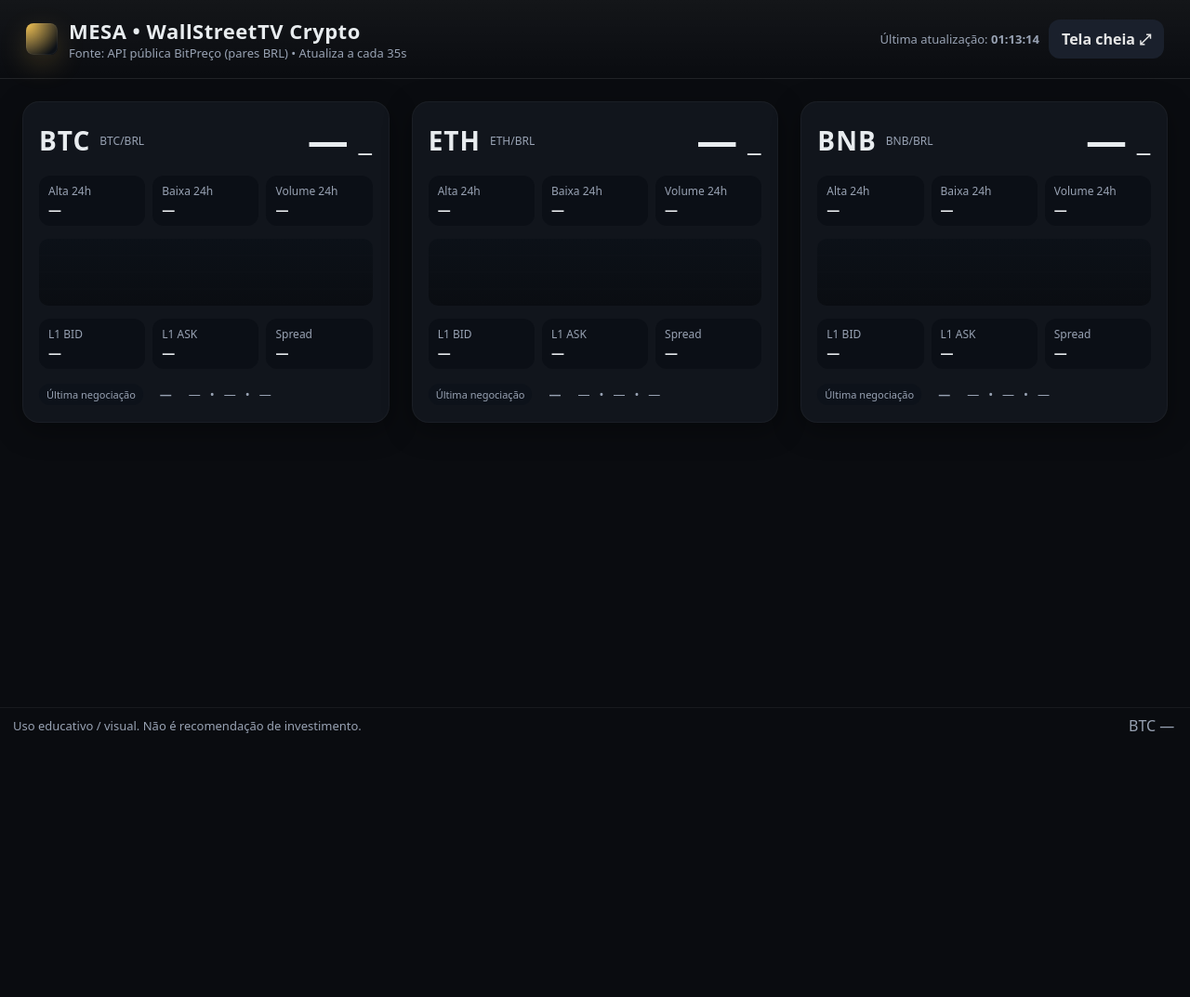
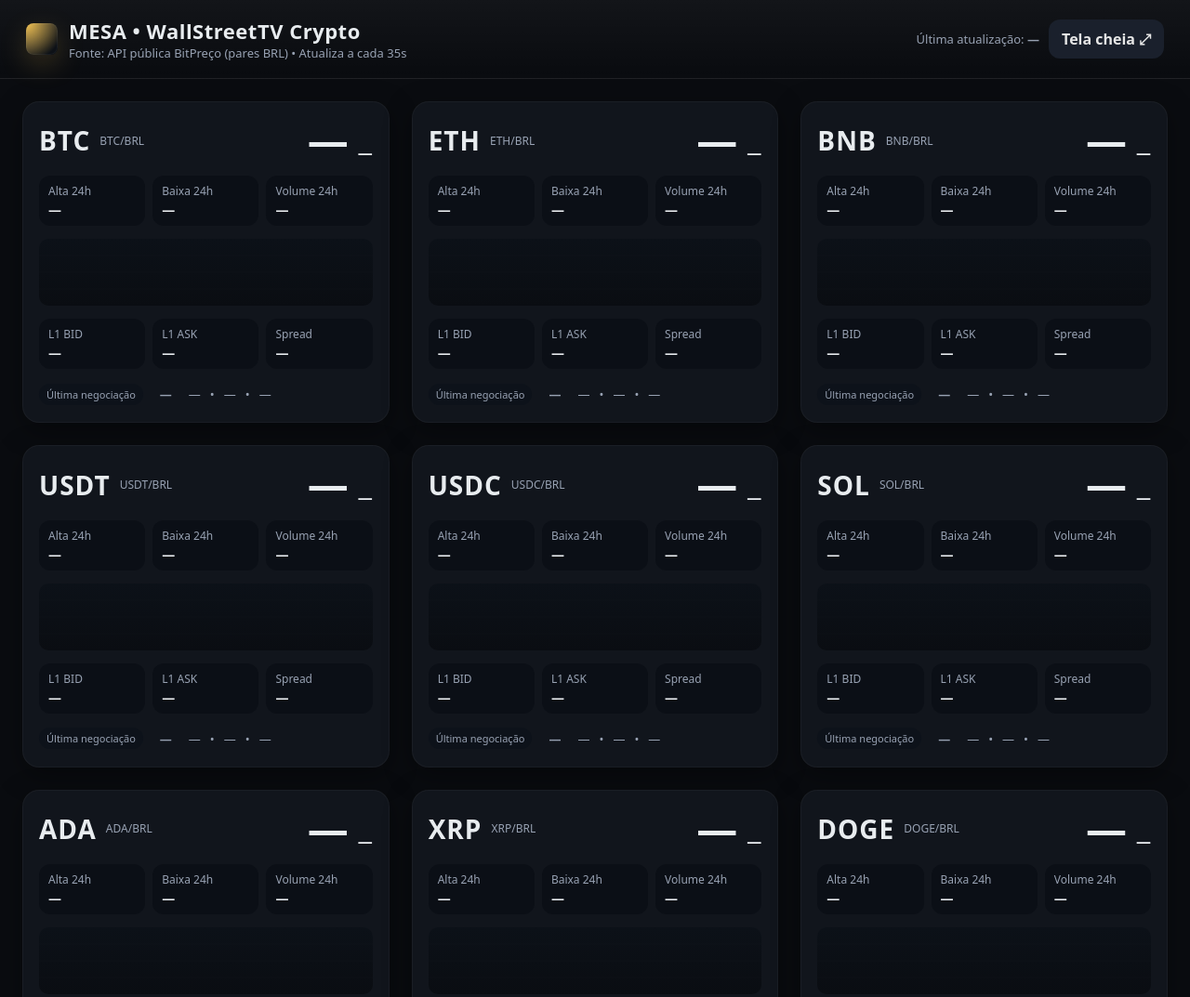
Before and after one commit to digitalrobertlima/wallstreetTV, a plain HTML site: page index.html in a window 1280 px wide. Shown: the top 1073 px of the page at 93% size. Before the commit the page ends 800 px from the top, so only its background shows below. Drawn offline with Linux system fonts and the light colour scheme; no server answers.

Commit message:
feat: add USDT/USDC/SOL/ADA/XRP/DOGE pairs; fix all-brl ticker key mapping; implement API-respectful rate limiting (retry/backoff, batch requests, hidden-tab throttling) and non-overlapping scheduler

```diff
--- a/index.html
+++ b/index.html
@@ -108,11 +108,20 @@
 (() => {
   // ===== CONFIG ==============================================================
   const REFRESH_MS = 35_000; // 35 segundos
+  const REFRESH_HIDDEN_MS = 90_000; // reduzir consumo quando aba estiver oculta
   const MAX_POINTS = 360;    // ~3.5h de histórico
+  const TARGET_MAX_REQ_PER_MIN = 28; // margem de segurança sob 30/min
   const COINS = [
     { symbol: 'BTC', pair: 'btc-brl', label: 'BTC/BRL' },
     { symbol: 'ETH', pair: 'eth-brl', label: 'ETH/BRL' },
     { symbol: 'BNB', pair: 'bnb-brl', label: 'BNB/BRL' },
+  // adicionados
+  { symbol: 'USDT', pair: 'usdt-brl', label: 'USDT/BRL' },
+  { symbol: 'USDC', pair: 'usdc-brl', label: 'USDC/BRL' },
+  { symbol: 'SOL',  pair: 'sol-brl',  label: 'SOL/BRL'  },
+  { symbol: 'ADA',  pair: 'ada-brl',  label: 'ADA/BRL'  },
+  { symbol: 'XRP',  pair: 'xrp-brl',  label: 'XRP/BRL'  },
+  { symbol: 'DOGE', pair: 'doge-brl', label: 'DOGE/BRL' },
   ];
   const ENDPOINTS = {
     TICKERS_ALL: 'https://api.bitpreco.com/all-brl/ticker',
@@ -122,6 +131,17 @@
   };
   const fmtBRL = new Intl.NumberFormat('pt-BR', { style:'currency', currency:'BRL' });
   const fmtNum = new Intl.NumberFormat('pt-BR', { maximumFractionDigits: 8 });
+  const sleep = (ms)=> new Promise(r=> setTimeout(r, ms));
+
+  function computeTradesEvery(baseMs){
+    const N = COINS.length;
+    const cpm = 60_000 / baseMs; // ciclos por minuto
+    const baseline = cpm * (1 + N); // all-brl + orderbooks por ciclo
+    const budget = TARGET_MAX_REQ_PER_MIN - baseline;
+    if (budget <= 0) return 9999; // desabilita trades na prática
+    const freq = Math.ceil((cpm * N) / budget); // ciclos entre fetch de trades
+    return Math.max(1, Math.min(10, freq));
+  }
 
   // ===== STATE ===============================================================
   const S = Object.fromEntries(COINS.map(c => [c.pair, {
@@ -179,17 +199,38 @@
 
   // ===== FETCHERS ============================================================
   async function getJSON(url){
+    let attempt = 0;
+    let delay = 500; // ms
+    while(true){
+      try{
         const res = await fetch(url, { cache:'no-store' });
+        if(res.status === 429){
+          // respeitar Retry-After se presente
+          const ra = res.headers.get('Retry-After');
+          const raMs = ra ? (Number(ra) * 1000) : delay;
+          await sleep(raMs + Math.random()*250);
+          attempt++; delay *= 2;
+          if(attempt >= 3) throw new Error(`HTTP 429 (limite) @ ${url}`);
+          continue;
+        }
         if(!res.ok) throw new Error(`HTTP ${res.status} @ ${url}`);
         return await res.json();
+      }catch(err){
+        attempt++;
+        if(attempt >= 3) throw err;
+        await sleep(delay + Math.random()*200);
+        delay *= 2;
+      }
+    }
   }
 
   async function fetchTickers(){
     try {
       const data = await getJSON(ENDPOINTS.TICKERS_ALL);
       for(const c of COINS){
-        const k = c.pair; // chave "btc-brl" etc.
-        const t = data[k] || data[c.symbol] || data[c.symbol?.toLowerCase?.()] || data[c.symbol?.toUpperCase?.()];
+        const k = c.pair; // ex.: "btc-brl"
+        const keyUpperPair = k.toUpperCase(); // ex.: "BTC-BRL" (como vem no all-brl)
+        const t = data[keyUpperPair] || data[k] || data[c.symbol] || data[c.symbol?.toUpperCase?.()] || data[c.symbol?.toLowerCase?.()];
         if(t){
           applyTicker(k, t);
         } else {
@@ -222,8 +263,15 @@
     }
   }
 
+  // Para reduzir chamadas, buscamos TRADES em frequência dinâmica
+  let cycleCount = 0;
+  let FETCH_TRADES_EVERY = computeTradesEvery(REFRESH_MS);
   async function fetchOrderbookAndTrades(){
-    await Promise.all(COINS.map(async c => {
+    const shouldFetchTrades = !document.hidden && ((cycleCount % FETCH_TRADES_EVERY) === 0);
+    const BATCH = 3; // limitar bursts
+    for(let i=0;i<COINS.length;i+=BATCH){
+      const batch = COINS.slice(i, i+BATCH);
+      await Promise.all(batch.map(async c => {
         const pair = c.pair;
         try{
           const ob = await getJSON(ENDPOINTS.ORDERBOOK(pair));
@@ -233,13 +281,17 @@
           const ask = bestAsk ? Number(bestAsk.price ?? bestAsk[1] ?? bestAsk) : null;
           S[pair].bid = bid; S[pair].ask = ask; S[pair].spread = (bid && ask) ? (ask - bid) : null;
         }catch(e){ console.error('orderbook falhou', pair, e); }
+        if(shouldFetchTrades){
           try{
             const tr = await getJSON(ENDPOINTS.TRADES(pair));
             // escolher a negociação mais recente
             const last = Array.isArray(tr) && tr.length ? tr.reduce((a,b)=> new Date(b.timestamp) > new Date(a.timestamp) ? b : a) : null;
             S[pair].trade = last || null;
           }catch(e){ console.error('trades falhou', pair, e); }
+        }
       }));
+      await sleep(200); // pequeno intervalo entre lotes
+    }
   }
 
   // ===== RENDER ==============================================================
@@ -347,11 +399,28 @@
     await fetchOrderbookAndTrades();
     render();
     lastUpdate.textContent = new Date().toLocaleTimeString('pt-BR', {hour:'2-digit', minute:'2-digit', second:'2-digit'});
+  cycleCount++;
   }
 
+  // ===== SCHEDULER: evita sobreposição e ajusta conforme visibilidade =======
+  let _cycleTimer = null;
+  let _isRunning = false;
+  function nextDelay(){ return document.hidden ? REFRESH_HIDDEN_MS : REFRESH_MS; }
+  function scheduleNext(ms){ if(_cycleTimer) clearTimeout(_cycleTimer); _cycleTimer = setTimeout(runCycle, ms); }
+  async function runCycle(){
+    if(_isRunning){ scheduleNext(250); return; }
+    _isRunning = true;
+    try{ await cycle(); }
+    catch(e){ console.error('cycle erro:', e); }
+    finally{ _isRunning = false; scheduleNext(nextDelay()); }
+  }
   // kick
-  cycle();
-  const timer = setInterval(cycle, REFRESH_MS);
+  runCycle();
+  document.addEventListener('visibilitychange', () => {
+    // Recalcular frequência de trades quando voltar a ficar visível
+    if(!document.hidden){ FETCH_TRADES_EVERY = computeTradesEvery(REFRESH_MS); }
+    scheduleNext(250);
+  });
 
   // ===== FULLSCREEN ==========================================================
   const fsBtn = document.getElementById('fullscreenBtn');
```
Lines whose indentation alone changed are shown as unchanged.
